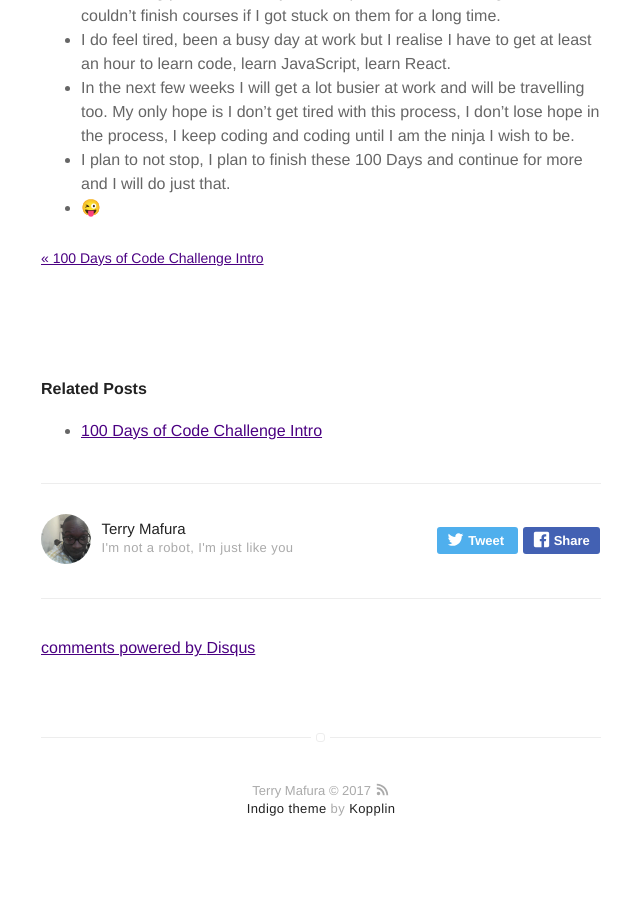
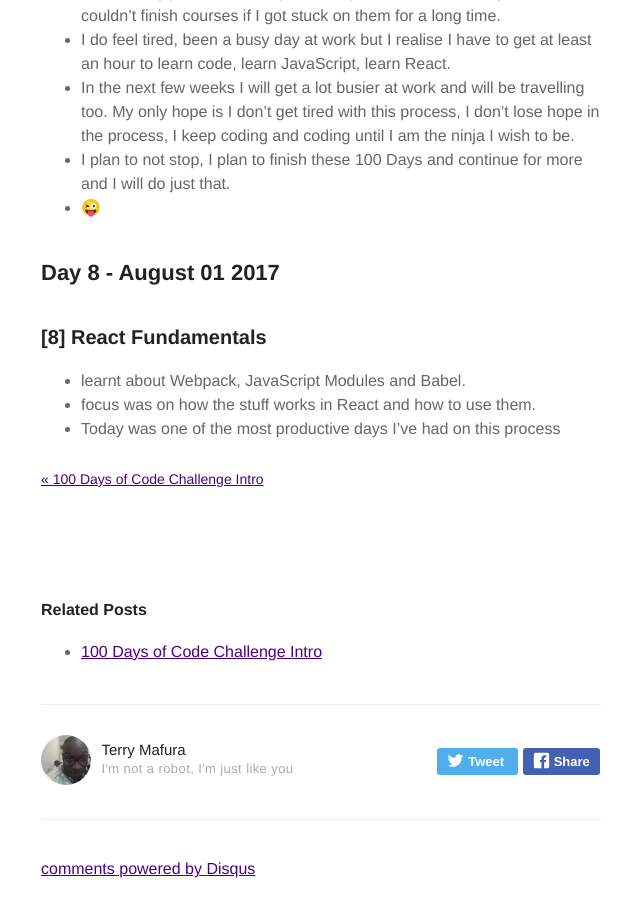
Before and after one commit to terrymafura/maffsojah.github.io, a Jekyll site: the page built from _posts/2017-07-25-100-Days-of-Code-Days-1-10.markdown, in a window 1280 px wide and 900 px high, scrolled down 2536 px. Shown: the whole window, without its empty margins (319-959 px from the left). Built offline with Jekyll 4.4.1, drawn with Linux system fonts in a browser that asks for light colours; emoji names are drawn with the system emoji font; comment, search, counter and statistics services are not loaded.

Commit message:
100 Days of Code Day 8

```diff
--- a/_posts/2017-07-25-100-Days-of-Code-Days-1-10.markdown
+++ b/_posts/2017-07-25-100-Days-of-Code-Days-1-10.markdown
@@ -61,3 +61,9 @@ description: 100 Days of Code Challenge Days 1-10
 - In the next few weeks I will get a lot busier at work and will be travelling too. My only hope is I don't get tired with this process, I don't lose hope in the process, I keep coding and coding until I am the ninja I wish to be.
 - I plan to not stop, I plan to finish these 100 Days and continue for more and I will do just that.
 - :stuck_out_tongue_winking_eye:
+
+## Day 8 - August 01 2017
+### [8] React Fundamentals
+- learnt about Webpack, JavaScript Modules and Babel.
+- focus was on how the stuff works in React and how to use them.
+- Today was one of the most productive days I've had on this process
```
